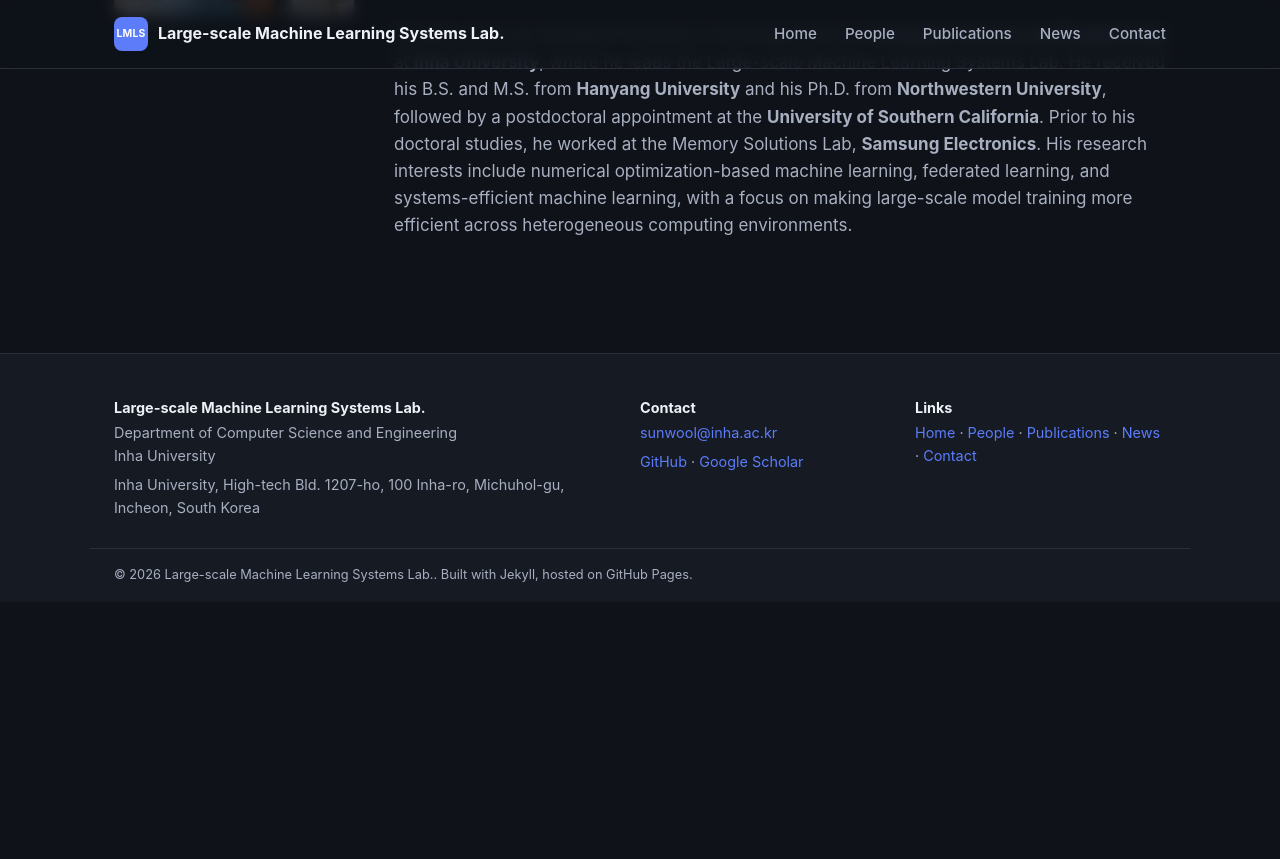
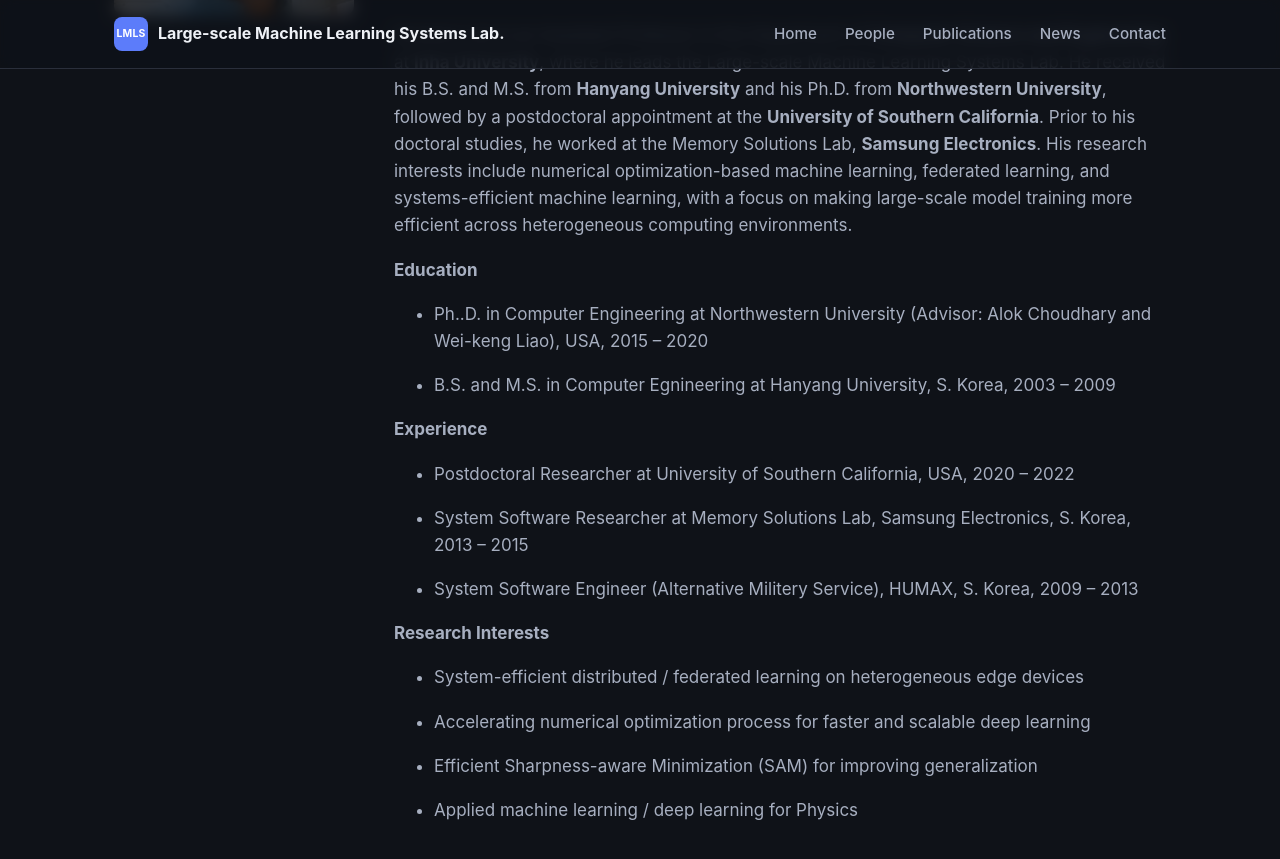
Before and after one commit to LMLS-Lab/lmls-lab.github.io, a Jekyll site: the page built from _people/sunwoo-lee.md, in a window 1280 px wide and 900 px high, scrolled down 333 px. Shown: the top 859 px of the window. Built offline with Jekyll 4.4.1, drawn with Linux system fonts in a browser that asks for light colours; before the commit the page ends 935 px from its top, so only the background shows below that.

Commit message:
Updated people.

```diff
--- a/_people/sunwoo-lee.md
+++ b/_people/sunwoo-lee.md
@@ -17,4 +17,28 @@ He received his B.S. and M.S. from **Hanyang University** and his Ph.D. from **N
 Prior to his doctoral studies, he worked at the Memory Solutions Lab, **Samsung Electronics**.
 His research interests include numerical optimization-based machine learning, federated learning, and systems-efficient machine learning, with a focus on making large-scale model training more efficient across heterogeneous computing environments.
 
+**Education**
+
+ - Ph..D. in Computer Engineering at Northwestern University (Advisor: Alok Choudhary and Wei-keng Liao), USA, 2015 -- 2020
+
+ - B.S. and M.S. in Computer Egnineering at Hanyang University, S. Korea, 2003 -- 2009
+
+**Experience**
+
+ - Postdoctoral Researcher at University of Southern California, USA, 2020 -- 2022
+
+ - System Software Researcher at Memory Solutions Lab, Samsung Electronics, S. Korea, 2013 -- 2015
+
+ - System Software Engineer (Alternative Militery Service), HUMAX, S. Korea, 2009 -- 2013
+
+**Research Interests**
+
+ - System-efficient distributed / federated learning on heterogeneous edge devices
+
+ - Accelerating numerical optimization process for faster and scalable deep learning
+
+ - Efficient Sharpness-aware Minimization (SAM) for improving generalization
+
+ - Applied machine learning / deep learning for Physics
+
 <!-- TODO: replace with an actual bio (education, prior positions, interests). -->
```
